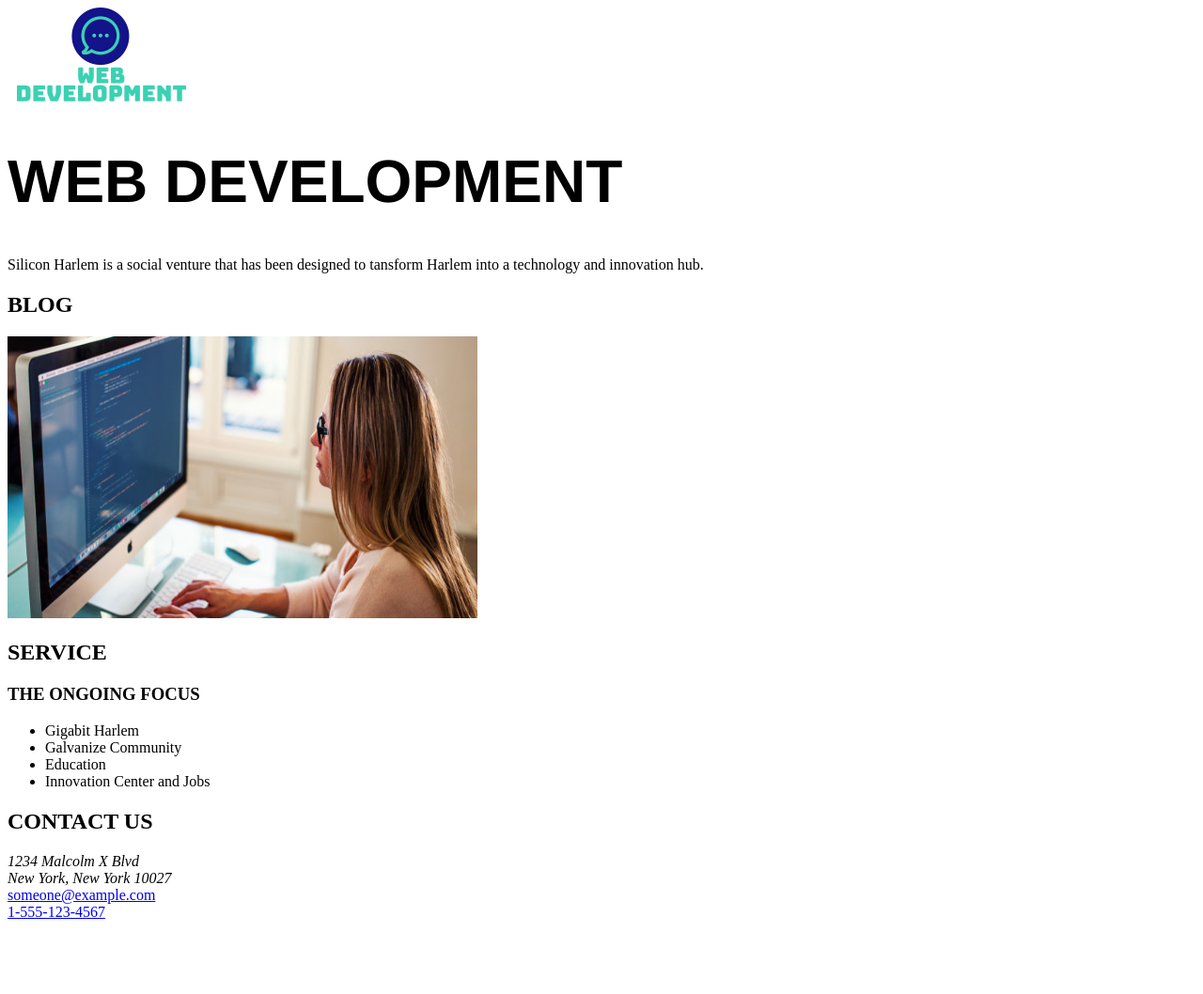
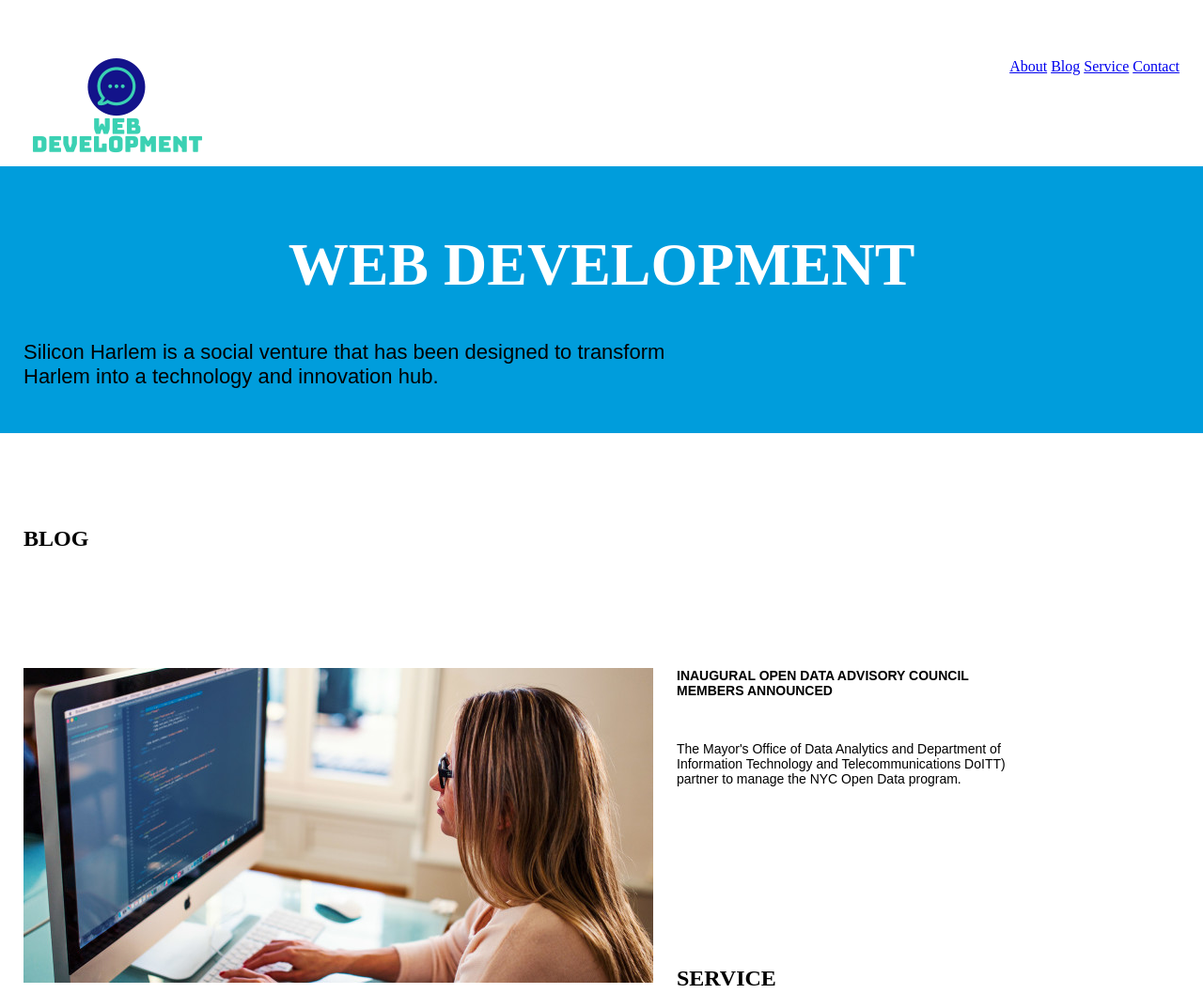
Before and after one commit to HiAugust/onepager, a plain HTML site: page index.html in a window 1280 px wide. Shown: the top 1058 px of the page at 94% size. Before the commit the page ends 988 px from the top, so only its background shows below. Drawn offline with Linux system fonts and the light colour scheme.

Commit message:
Add files via upload

```diff
--- a/index.html
+++ b/index.html
@@ -1,30 +1,57 @@
 <!DOCTYPE html>
-<html lang="en">
+<html lang="en-us">
 <head>
+	<meta charset="UTF-8">
 	<title>One Site Pager</title>
+	<link rel="stylesheet" href="css/styles.css">
+</head>
+
 <body>
-	<div>
-		<img src="img/logo-company.png" alt="logo-company">
-	</div>
-	<div>
-		<h1 style="font-family: Helvetica; font-size: 64px; font-color ffffff; ">WEB DEVELOPMENT
-		</h1>
-		<p>Silicon Harlem is a social venture that has been designed to tansform Harlem into a technology and innovation hub.</p>
+	<header style="display: block; margin-top: 37px; margin-bottom: 54px;margin-left: 0; margin-right: 0; padding: none; ">
+		<nav style="text-align: right; ">
+				<a href="About">About</a>
+				<a href="Blog">Blog</a>
+				<a href="Service">Service</a>
+				<a href="Contact">Contact</a>
+
+		<img src="img/logo-company.png" alt="logo-company"
+		style="width: 200px; height: 101px; float: left;">
+	</nav>
+	</header>
+	<br>
+		<div style="background-color: #009ddc">
+			<h1 id="About">WEB DEVELOPMENT</h1>
+
+				<p class="content1">Silicon Harlem is a social venture that has been designed to transform <br>Harlem into a technology and innovation hub.
+				</p>
 		</div>
 
 		<div>
-		<h2>BLOG</h2>
+			<h2 class="hdrBlg" id="Blog">BLOG</h2>
 		</div>
 
 		<div>
-		<img src="img/img-programers.jpg" alt="img-programers" width="500" height="300">
+			<img src="img/img-programers.jpg" alt="img-programers"
+			style="width: 670px;height: 335px;float: left;margin-right: 25px;margin-bottom: 54px">
+			<span>
+
+			<p class="content2"><b>INAUGURAL OPEN DATA ADVISORY COUNCIL <br> MEMBERS ANNOUNCED</p></b>
+
+			<br>
+
+			<p class="content3">The Mayor's Office of Data Analytics and Department of <br> Information Technology and Telecommunications DoITT) <br> partner to manage the NYC Open Data program.</p>
+
+			<br>
 
 		</div>
 
+		<br>
+
+		<br>
+
 		<div>
-		<h2>SERVICE</h2>
-
-		<h3>THE ONGOING FOCUS</h3>
+			<h2 class="hdrSrv" id="Service">SERVICE</h2>
+				<h3 class="hdr3">THE ONGOING FOCUS</h3>
 					<ul>
 						<li>Gigabit Harlem</li>
 						<li>Galvanize Community</li>
@@ -32,11 +59,12 @@
 						<li>Innovation Center and Jobs</li>
 					</ul>
 		</div>
+
 		<div>
-		<h2>CONTACT US</h2>
+			<h2 class="hdrCon" id="Contact">CONTACT US</h2>
 
-		<address>1234 Malcolm X Blvd</address>
-		<address>New York, New York 10027</address>
+			<address>1234 Malcolm X Blvd <br>
+			New York, New York 10027</address>
 			<a href="mailto:someone@example.com">someone@example.com</a>
 			<br>
 			<a href="tel:1-555-123-4567">1-555-123-4567</a>
```
Lines whose indentation alone changed are shown as unchanged.
